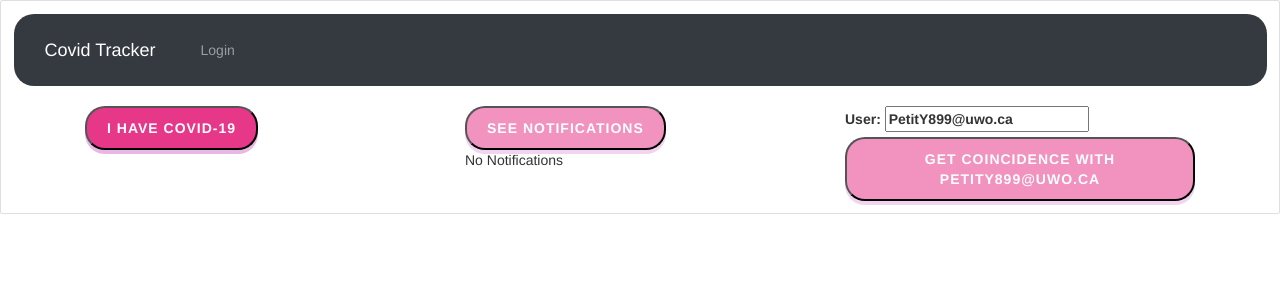
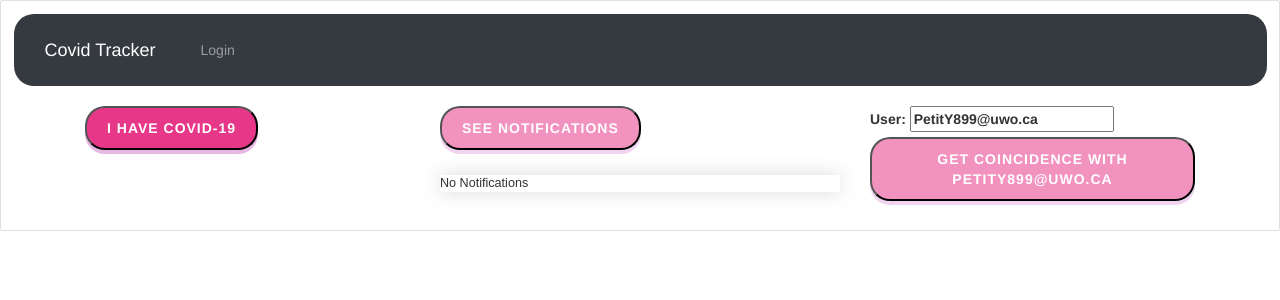
Before and after one commit to EricKogut/SQL-Covid-Application, an Angular app in the folder assignment4/frontend/covid-tracker/: page /track in a window 1280 px wide. Shown: the top 300 px of the page. Built offline with nearby package versions, Linux system fonts and the light colour scheme.

Commit message:
Table matters

```diff
--- a/assignment4/frontend/covid-tracker/src/app/track/track.component.css
+++ b/assignment4/frontend/covid-tracker/src/app/track/track.component.css
@@ -18,8 +18,24 @@
   border-radius: 20px;
 }
 
+table {
+  border-collapse: collapse;
+  margin: 25px 0;
+  font-size: 0.9em;
+  font-family: sans-serif;
+  min-width: 400px;
+  box-shadow: 0 0 20px rgba(0, 0, 0, 0.15);
+}
 
+tr {
+  background-color: #009879;
+  color: #ffffff;
+  text-align: left;
+}
 
+td {
+  padding: 12px 15px;
+}
 
 .push-button2-3d {
   box-shadow: 0 4px #c13cb638;
```
Also changed, not shown: assignment4/frontend/covid-tracker/src/app/login/login.component.ts (line endings or trailing spaces), 1 other file (tests, documents, lock files or other folders).
